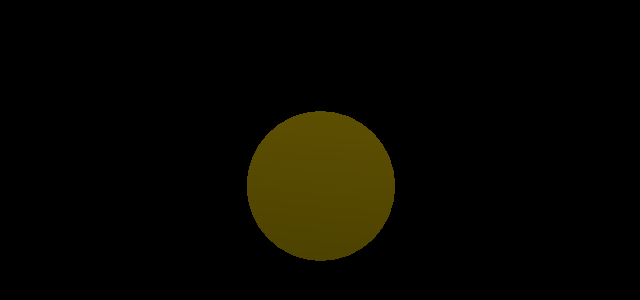
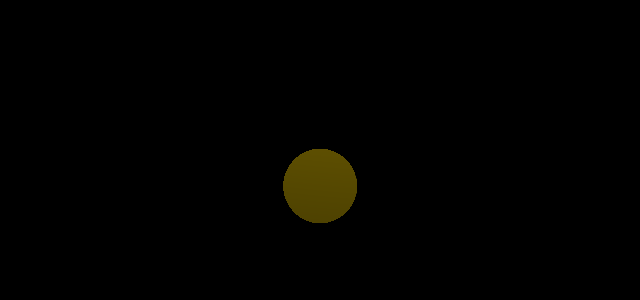
Before and after one commit to M-Desormeaux/spinny-coin, a plain HTML site: page index.html in a window 1280 px wide. Shown: the part 214-514 px from the top of the page, without its empty margins (320-960 px from the left). Drawn offline with nearby package versions, Linux system fonts and the light colour scheme.

Commit message:
smaller coin cause why not

```diff
--- a/index.html
+++ b/index.html
@@ -32,6 +32,7 @@
 
       // Set up light sources
       const lightOne = new THREE.PointLight(0xffffff, 1, 40);
+      // 10 units right, 20 units up, 20 units towards user
       lightOne.position.set(10, 20, 20);
       scene.add(lightOne);
 
@@ -52,7 +53,7 @@
 
       // Position the camera at a 15° angle from the front of the coin
       const angle = 0;
-      const distance = 7;
+      const distance = 14;
       const height = Math.sin(THREE.MathUtils.degToRad(angle)) * distance;
       const zPosition = Math.cos(THREE.MathUtils.degToRad(angle)) * distance;
       camera.position.set(0, height, zPosition);
```
